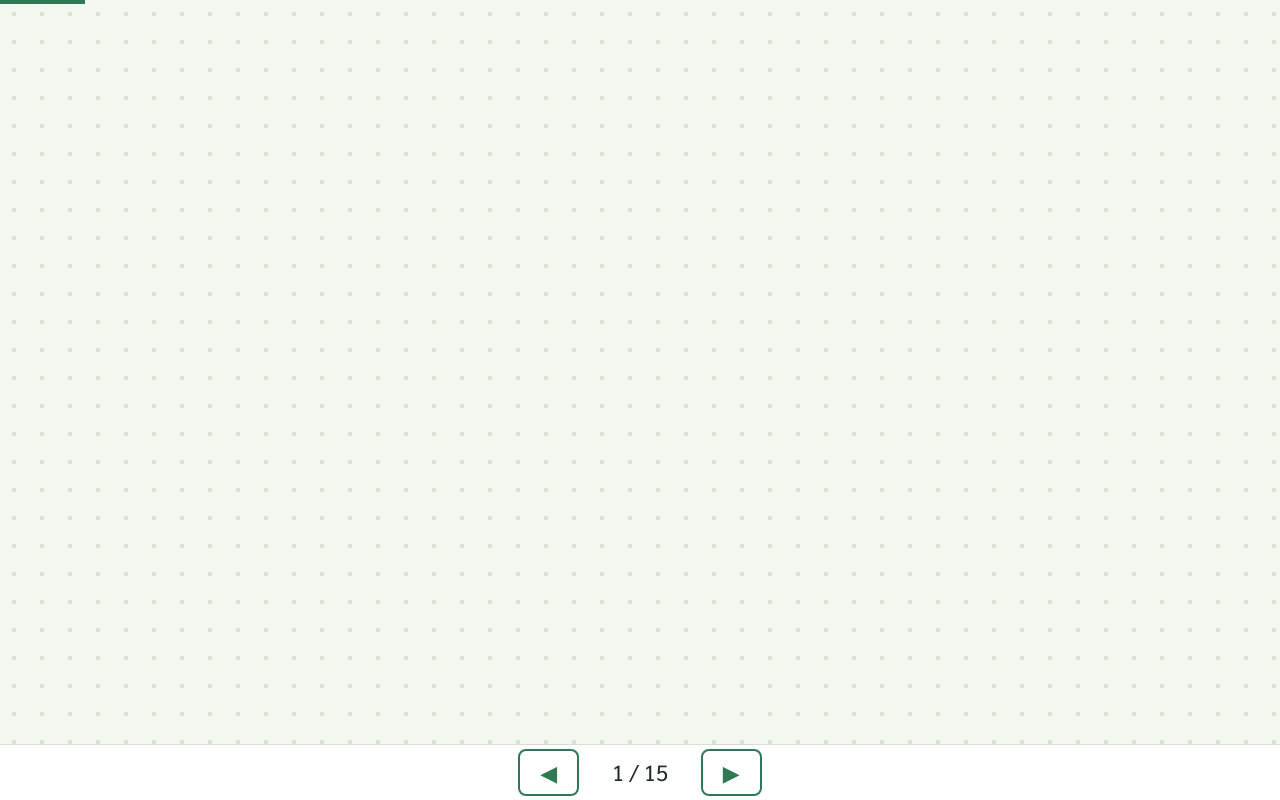
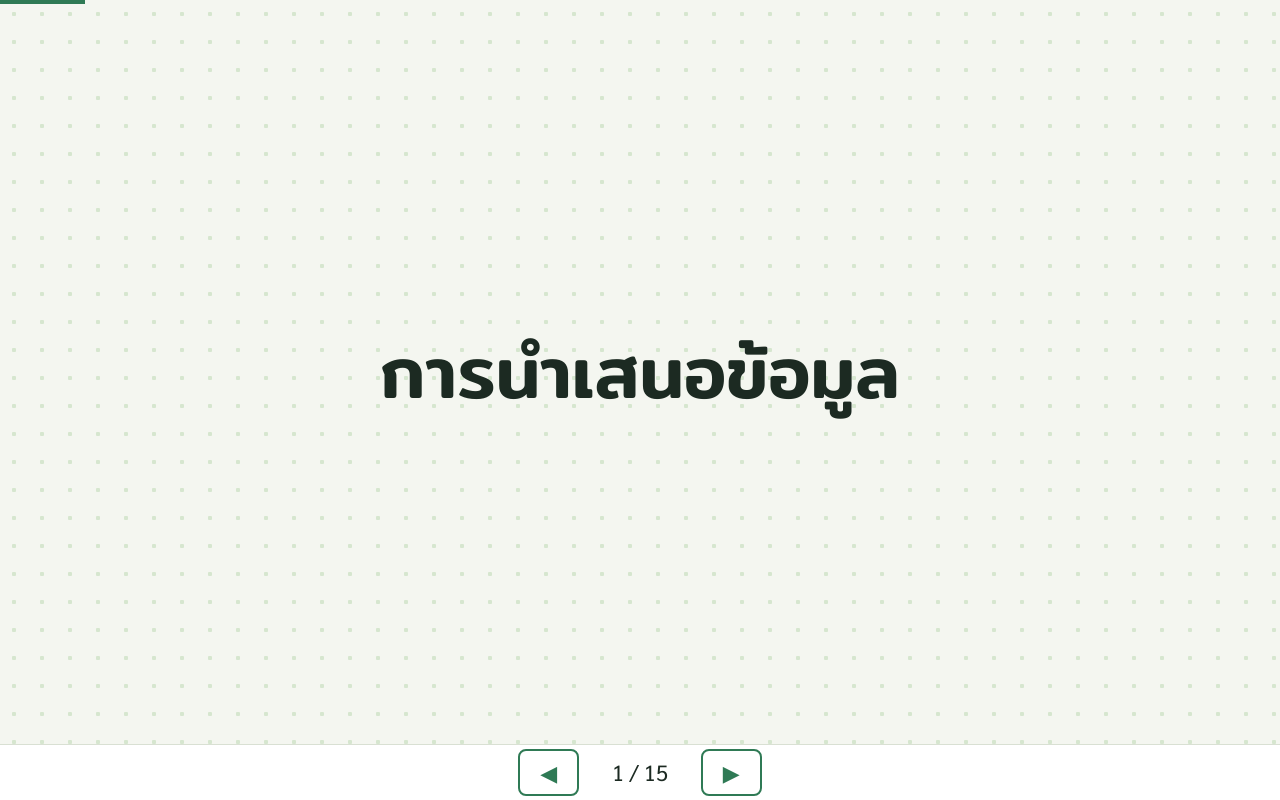
Before and after one commit to chthongman-jpg/data-presentation-slides, a plain HTML site: page index.html in a window 1280 px wide. Drawn offline with Linux system fonts and the light colour scheme.

Commit message:
Update index.html

```diff
--- a/index.html
+++ b/index.html
@@ -6,9 +6,8 @@
 :root{--bg:#f4f6f0;--ink:#1c2a22;--mut:#5b6b61;--g:#2f7a55;--y:#e0a82e;--r:#d4553f;--b:#2c4a6e;--card:#fff;--line:#d9e0d3}
 *{box-sizing:border-box;margin:0}
 html,body{height:100%;background:var(--bg);color:var(--ink);font:400 clamp(16px,2vw,22px)/1.6 Sarabun,sans-serif;overflow:hidden}
-.s{position:absolute;inset:0 0 56px;padding:4vh 6vw;display:none;flex-direction:column;justify-content:flex-start;overflow:auto}
-.s>:first-child{margin-top:auto}
-.s>:last-child{margin-bottom:auto}
+.s{position:absolute;inset:0 0 56px;padding:4vh 6vw;display:none;flex-direction:column;justify-content:center;overflow:auto}
+.s.on{display:flex}
 h1,h2{font-family:Mitr,sans-serif;font-weight:500;line-height:1.25}
 h1{font-size:clamp(34px,6vw,72px);text-align:center}
 h2{font-size:clamp(24px,3.6vw,42px);color:var(--g);margin-bottom:.5em}
```
